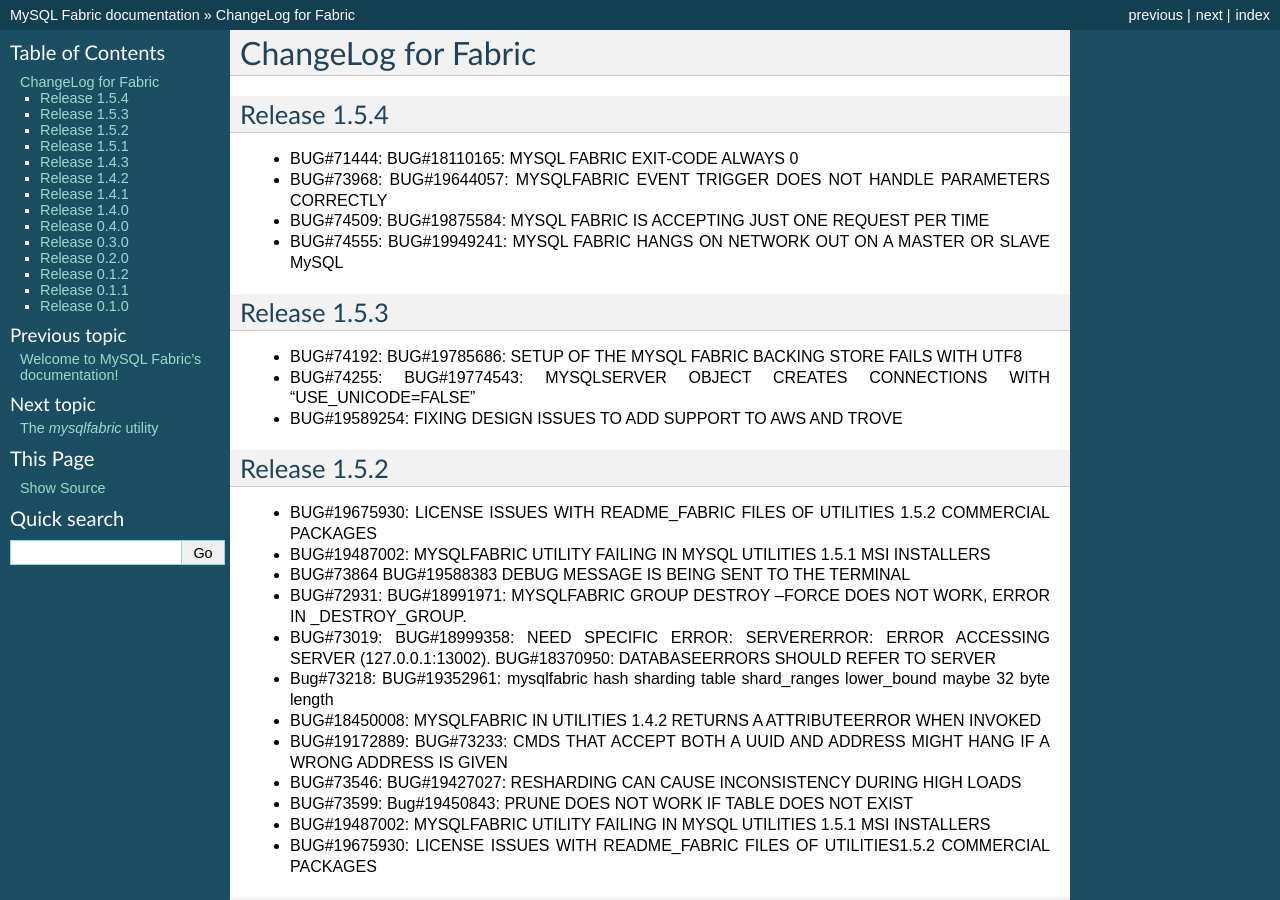
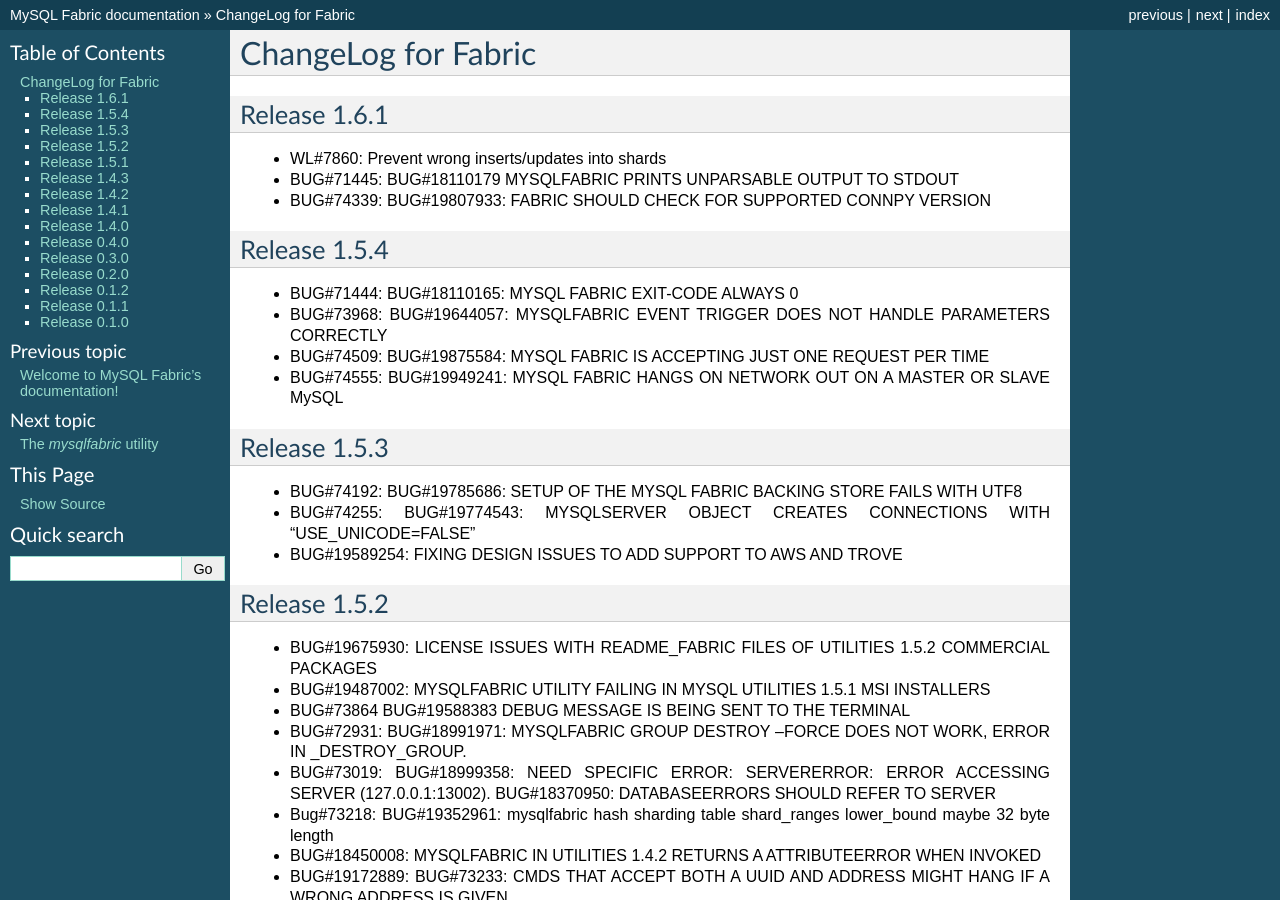
Before and after one commit to edrod77/mysql-fabric, a Sphinx documentation site: the page built from doc/source/CHANGELOG.rst, in a window 1280 px wide and 900 px high. Built offline with Sphinx 7.4.7, drawn with Linux system fonts in a browser that asks for light colours; the version number could not be read and is left out.

Commit message:
Releasing version 1.6.1

```diff
--- a/doc/source/CHANGELOG.rst
+++ b/doc/source/CHANGELOG.rst
@@ -2,6 +2,14 @@
 ChangeLog for Fabric
 ####################
 
+
+Release 1.6.1
+-------------
+
+* WL#7860: Prevent wrong inserts/updates into shards
+* BUG#71445: BUG#18110179 MYSQLFABRIC PRINTS UNPARSABLE OUTPUT TO STDOUT
+* BUG#74339: BUG#19807933: FABRIC SHOULD CHECK FOR SUPPORTED CONNPY
+  VERSION
 
 Release 1.5.4
 -------------
```
Also changed, not shown: 2 other files.
